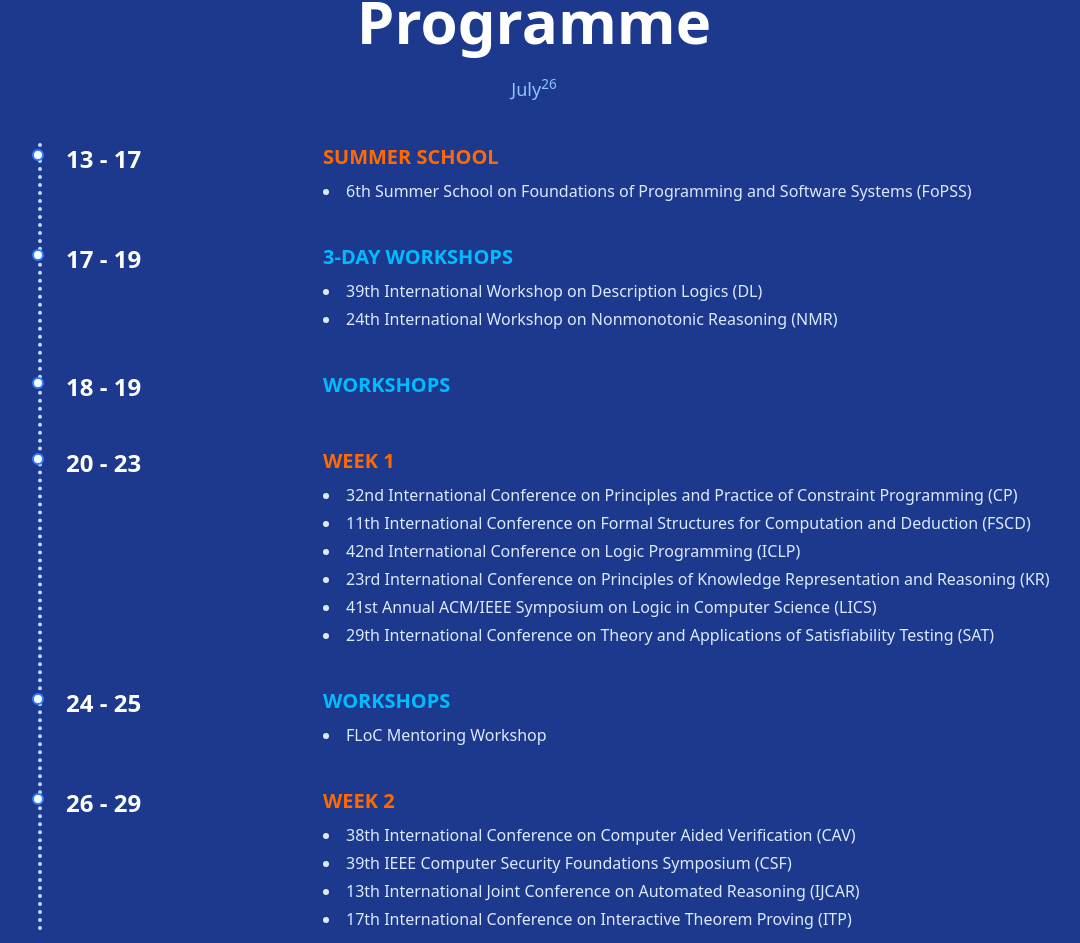
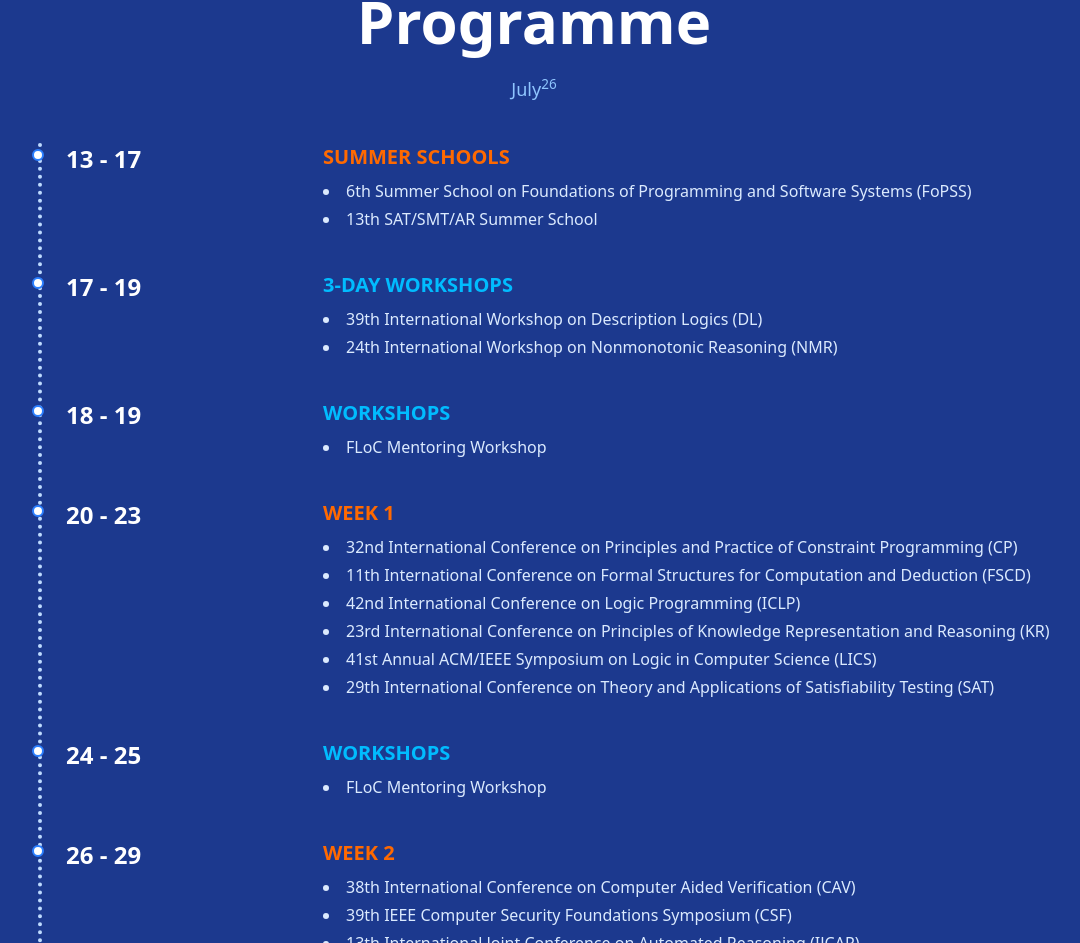
Before and after one commit to nunoplopes/floc26website, a React (Vite) app: page / in a window 1280 px wide. Shown: the part 1563-2506 px from the top of the page, without its empty margins (106-1186 px from the left). Built offline with nearby package versions, Linux system fonts and the light colour scheme.

Commit message:
add SAT summer school

```diff
--- a/src/components/event data/event.js
+++ b/src/components/event data/event.js
@@ -2,12 +2,16 @@ export const schedule = [
   {
     date: "13",
     endDate: "17",
-    title: "SUMMER SCHOOL",
+    title: "SUMMER SCHOOLS",
     color: "text-orange-500",
     barColor: "bg-orange-500",
     conferences: [
       {
         name: "6th Summer School on Foundations of Programming and Software Systems (FoPSS)",
+        link: null,
+      },
+      {
+        name: "13th SAT/SMT/AR Summer School",
         link: null,
       },
     ],
@@ -35,6 +39,12 @@ export const schedule = [
     title: "WORKSHOPS",
     color: "text-sky-400",
     barColor: "bg-sky-400",
+    conferences: [
+      {
+        name: "FLoC Mentoring Workshop",
+        link: null,
+      },
+    ],
   },
   {
     date: "20",
--- a/src/pages/CallForWorkshops.jsx
+++ b/src/pages/CallForWorkshops.jsx
@@ -136,7 +136,7 @@ const CallForWorkshops = () => {
           <strong>Mathias Fleury</strong> (IJCAR representative)
         </li>
         <li>
-        <strong>Serena Villata</strong> (KR representative)
+          <strong>Serena Villata</strong> (KR representative)
         </li>
         <li>
           <strong>Stefan Borgwardt</strong> (KR representative)
```
